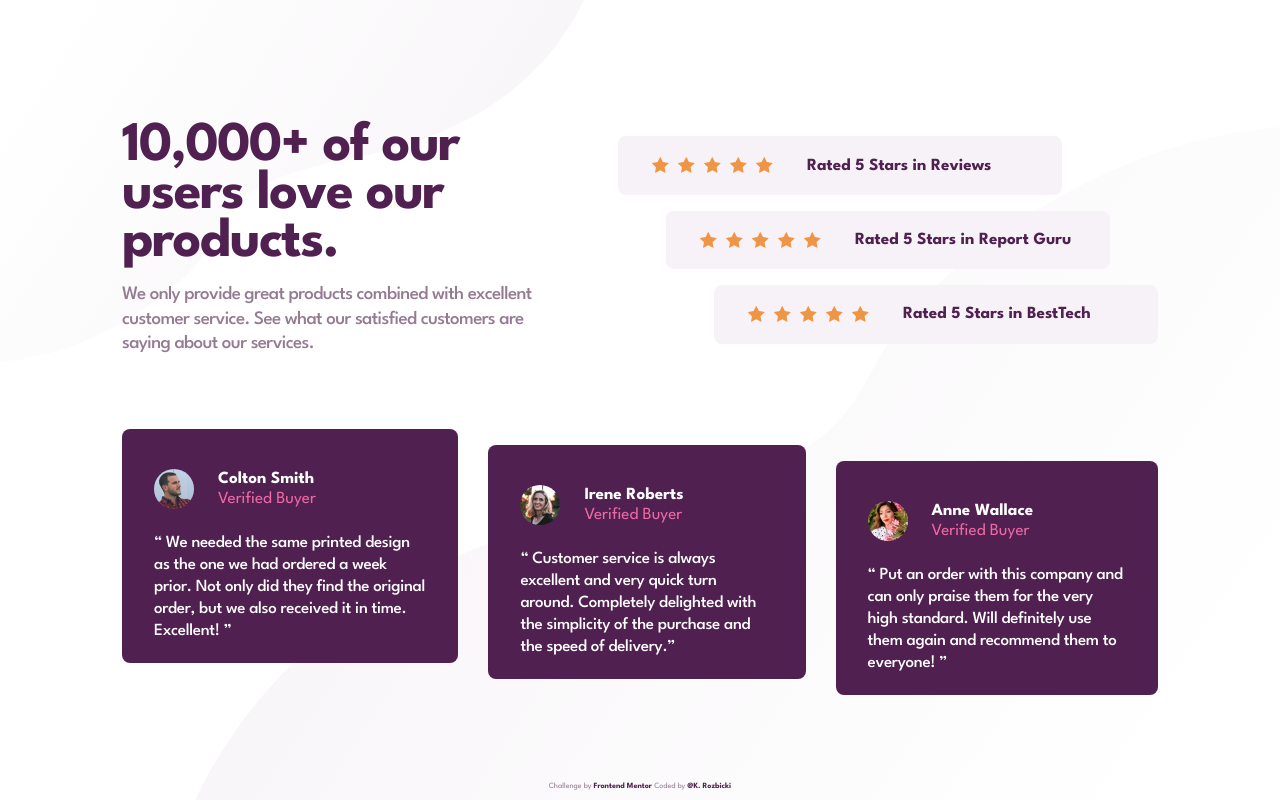
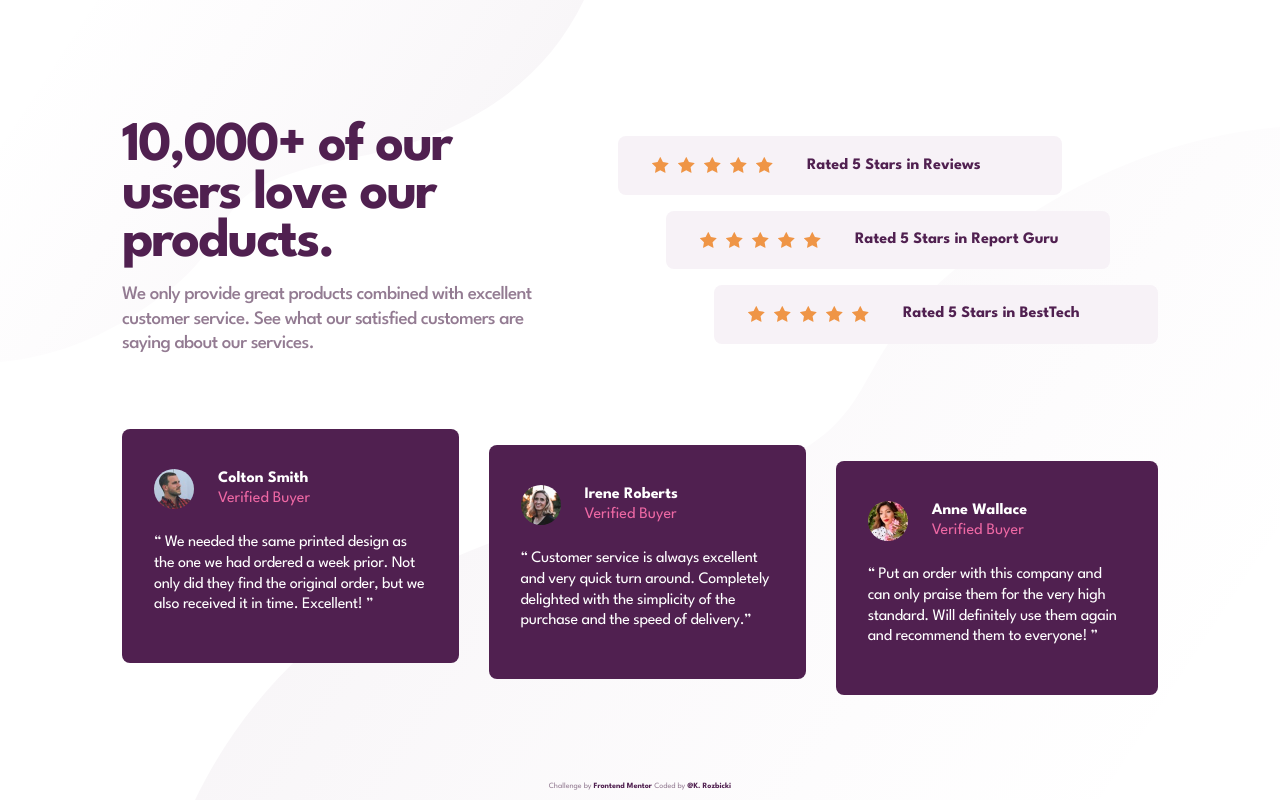
Before and after one commit to KrzysztofRozbicki/fem-challenge-11, a plain HTML site: page index.html in a window 1280 px wide. Drawn offline with Linux system fonts and the light colour scheme.

Commit message:
Small size tweaks , added screenshot and readme file

```diff
--- a/sass/main.scss
+++ b/sass/main.scss
@@ -10,9 +10,9 @@ body {
   align-items: center;
   min-height: 100vh;
   text-align: center;
+  background-color: var(--bg-primary-100);
   background: url('../images/bg-pattern-top-mobile.svg') top left no-repeat,
     url('../images/bg-pattern-bottom-mobile.svg') bottom right no-repeat;
-  background-color: var(--bg-primary-100);
 }
 
 .wrapper {
--- a/sass/utils/_typography.scss
+++ b/sass/utils/_typography.scss
@@ -15,11 +15,12 @@
 @media (min-width: $desktop-size) {
   .header-700 {
     line-height: 3rem;
+    letter-spacing: -2px;
   }
 }
 
 .text-500 {
-  @include text(var(--fs-500), var(--text-primary-100), 500, 1.29);
+  @include text(var(--fs-500), var(--text-primary-100), 400, 1.29);
   letter-spacing: -0.3px;
   &--name {
     font-weight: 700;
--- a/sass/utils/_vars.scss
+++ b/sass/utils/_vars.scss
@@ -2,7 +2,7 @@
   --ff-primary: 'League Spartan', sans-serif;
 
   --fs-300: 0.5rem;
-  --fs-500: 1.0625rem; //17px
+  --fs-500: 1rem; //16px
   --fs-600: 1.1875rem; //19px
   --fs-700: 2.5rem; //40px
 
```
Also changed, not shown: css/main.min.css, screenshot.jpg (added), 3 other files.
